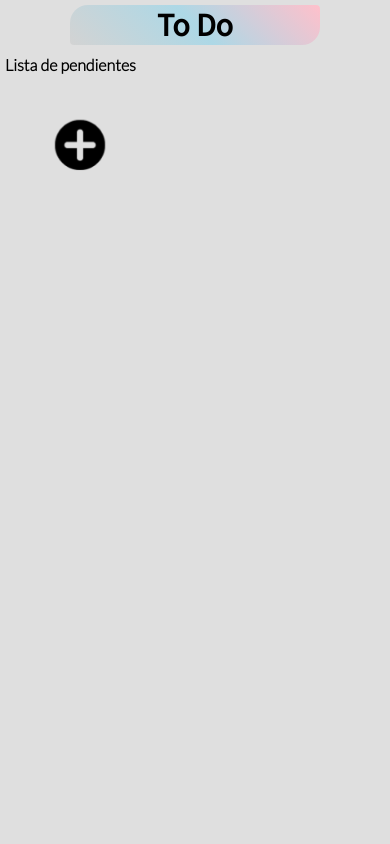
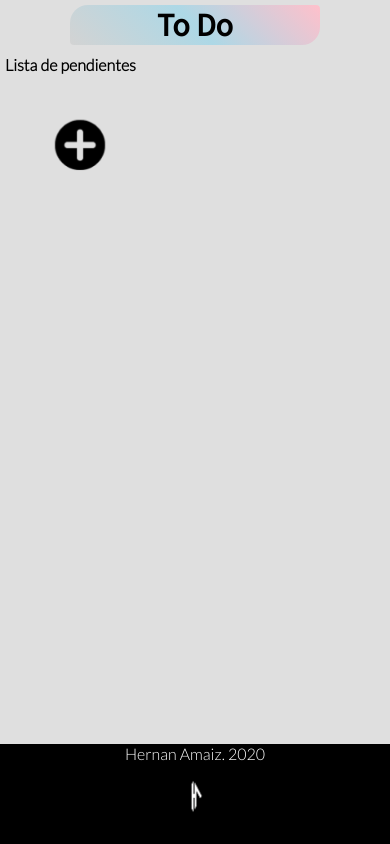
Before and after one commit to Maizo21/ToDo, a plain HTML site: page index.html in a window 390 px wide. Shown: the top 844 px of the page. Drawn offline with nearby package versions, Linux system fonts and the light colour scheme.

Commit message:
modificacion de inicio, footer y responsive

```diff
--- a/codigo.js
+++ b/codigo.js
@@ -1,6 +1,8 @@
+
+window.onload = Get()
+
 
 function Add(e){
-
 
 title = document.getElementById("input-title").value;
 reminder = document.getElementById("reminder").value;
--- a/estilo.css
+++ b/estilo.css
@@ -11,7 +11,7 @@ body {
     display:flex;
     align-content:center;
     justify-content:center;
-
+    height: 50px;
 }
 
 .title{
@@ -31,15 +31,12 @@ body {
     display: inherit;
     justify-content: inherit;
     align-items: inherit;
-    height: inherit;
+    min-height: calc(100vh - 50px - 121px);
+
 }
 
 h4{
     margin: 5px;
-}
-
-.app{
-    width: 1000px;
 }
 
 .show{
@@ -107,6 +104,7 @@ ul li:hover> ul{
     word-wrap: break-all;
     float: right;
     list-style: none;
+    position: relative;
 }
 
 .tarea{
@@ -134,3 +132,20 @@ ul li:hover> ul{
 .option1:active, .option2:active{
     transform: scale(0.9);
 }
+
+.footer{
+    clear: both;
+    color: white;
+    text-align: center;
+    height: 100px;
+    background:rgb(0, 0, 0);
+}
+
+.logo{
+    display: flex;
+    justify-content: center;
+}
+
+.logo-img{
+    width: 40px;
+}
--- a/index.html
+++ b/index.html
@@ -37,6 +37,14 @@
             </div>
         </div>
 
+    <footer class="footer">
+        <div>
+            <p>Hernan Amaiz. 2020</p>
+        </div>
+        <figure class="logo">
+            <img src="logo2.png" alt="logo" class="logo-img">
+        </figure>
+    </footer>
     <script src="codigo.js"></script>
     </body>
 </html>
```
Also changed, not shown: logo2.png (added).
